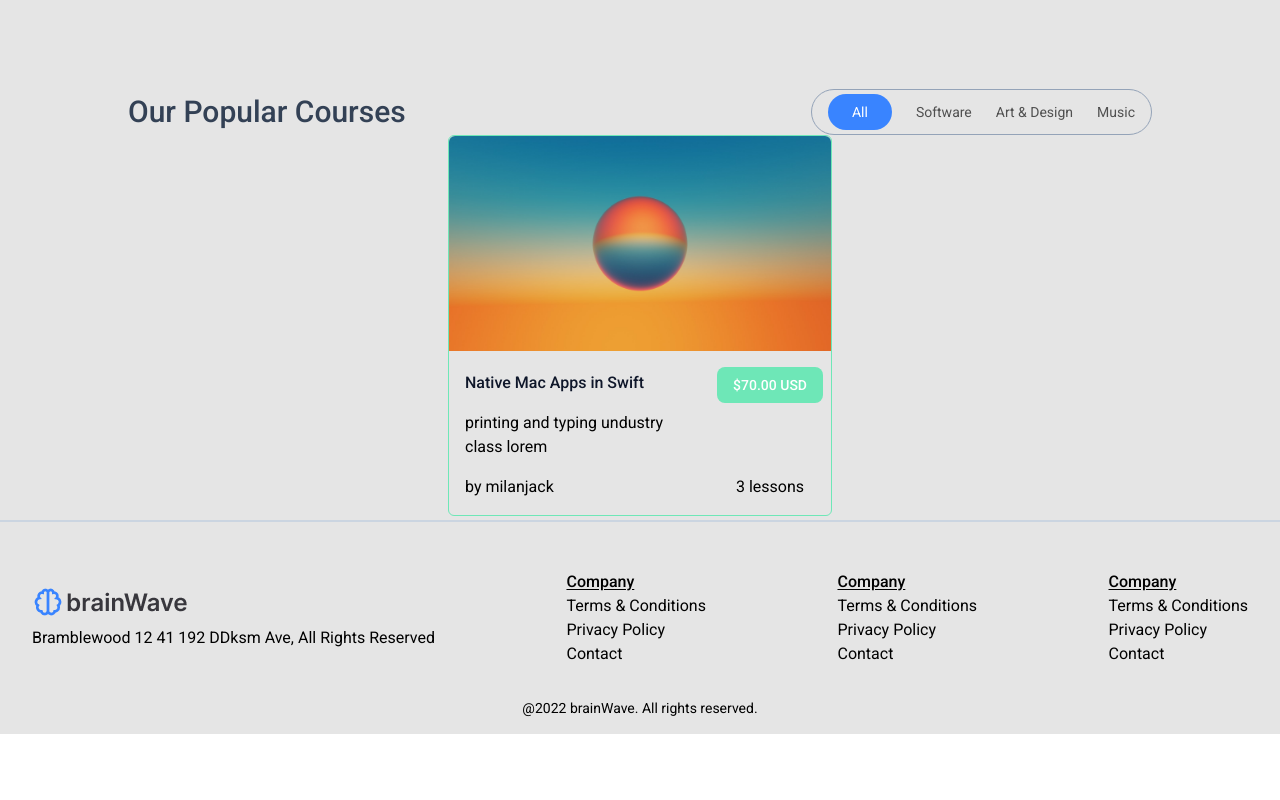
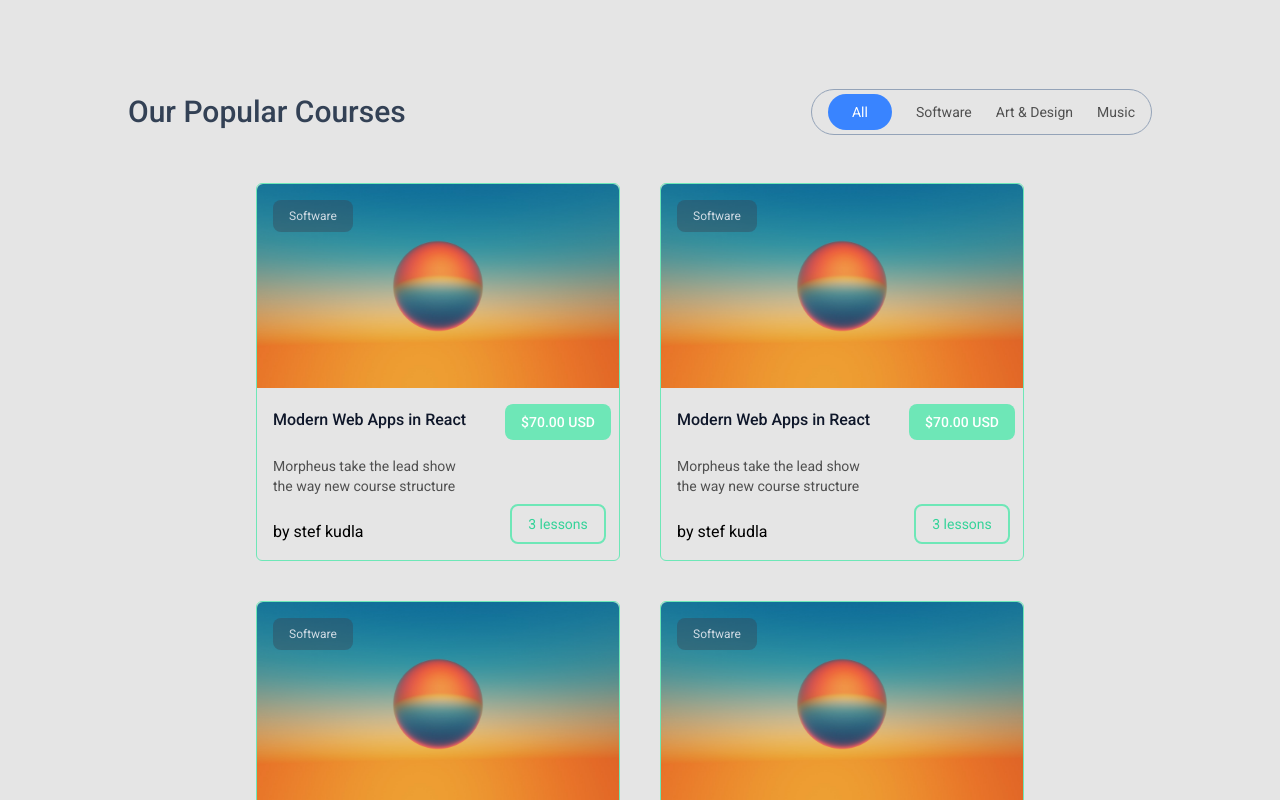
Before and after one commit to stefkudla/brainWave-2, a React (Create React App) app: page /pathways in a window 1280 px wide. Shown: the part 600-1400 px from the top of the page. Before the commit the page ends 1334 px from the top, so only its background shows below. Built offline with nearby package versions, Linux system fonts and the light colour scheme.

Commit message:
Added course cards

```diff
--- a/src/App.js
+++ b/src/App.js
@@ -27,7 +27,7 @@ function App() {
     },
     {
       id: 1,
-      imgSrc: blogImage1,
+      imgSrc: blogImage5,
       title: 'Coloring Books Trigonometry',
       author: 'Marcus Colson',
       dateTime: 'March 30, 2022',
@@ -35,7 +35,7 @@ function App() {
     },
     {
       id: 2,
-      imgSrc: blogImage2,
+      imgSrc: blogImage4,
       title: 'brainWave Benny',
       author: 'Benny Thomas',
       dateTime: 'March 30, 2022',
--- a/src/components/BlogPostCard.jsx
+++ b/src/components/BlogPostCard.jsx
@@ -6,15 +6,19 @@ const BlogPostCard = ({ post }) => {
 
   return (
     <div>
-      <div className="container flex flex-col gap-y-2 max-w-sm">
-        <img src={post.imgSrc} className="max-w-xs" alt={post.title} />
+      <div className="container flex flex-col max-w-sm mx-auto border border-blue-200 rounded-md">
+        <div className="">
+          <img src={post.imgSrc} className="rounded-t-md" alt={post.title} />
+        </div>
+        <div className="p-4">
           <p className="text-xs text-gray-400">{post.dateTime}</p>
           <Link
             to={`/${formatSlug(post.title)}`}
             className="font-medium text-lg cursor-pointer hover:opacity-60 transition-all w-fit">
             {post.title}
           </Link>
-        <p className="text-md text-primary pr-16">{post.body}</p>
+          <p className="text-sm text-primary pr-16 mt-2">{post.body}</p>
+        </div>
       </div>
     </div>
   );
--- a/src/components/CourseCard.jsx
+++ b/src/components/CourseCard.jsx
@@ -5,28 +5,32 @@ const CourseCard = () => {
   return (
     <div>
       <div className="max-w-sm mx-auto border border-emerald-300 rounded-md">
-        <div>
+        <div className="relative">
           <img src={course1} className="rounded-t-md" />
+          <span className="text-slate-200 text-opacity-90 text-xs bg-gray-700 bg-opacity-40 px-4 py-2 rounded-lg absolute top-4 left-4">
+            Software
+          </span>
         </div>
         <div className="flex p-4 pr-2">
           <div className="flex flex-col justify-between pt-1">
             <h6 className="font-medium text-slate-900">
-              Native Mac Apps in Swift
+              Modern Web Apps in React
             </h6>
-
-            <p className="my-4 pr-4">
-              printing and typing undustry class lorem
+            <p className="text-sm text-primary my-6 pr-8">
+              Morpheus take the lead show the way new course structure
             </p>
             <div>
               <img />
-              <span>by milanjack</span>
+              <span>by stef kudla</span>
             </div>
           </div>
           <div className="flex flex-col justify-between items-center">
-            <a className="text-white text-sm whitespace-nowrap font-medium bg-emerald-300 px-4 py-2 rounded-lg cursor-pointer hover:opacity-70 transition-all">
+            <span className="text-white text-sm whitespace-nowrap font-medium bg-emerald-300 px-4 py-2 rounded-lg">
               $70.00 USD
-            </a>
-            <span>3 lessons</span>
+            </span>
+            <span className="text-emerald-400 text-sm whitespace-nowrap border-2 border-emerald-300 px-4 py-2 rounded-lg">
+              3 lessons
+            </span>
           </div>
         </div>
       </div>
--- a/src/components/Courses.jsx
+++ b/src/components/Courses.jsx
@@ -4,8 +4,8 @@ import CourseCard from './CourseCard';
 const Courses = () => {
   return (
     <div>
-      <div className="flex flex-col sm:flex-row justify-between items-center max-w-5xl mx-auto mt-12">
-        <h3 className="mb-4 sm:mb-0 font-medium text-2xl sm:text-3xl text-slate-700">
+      <div className="flex flex-col md:flex-row justify-between items-center max-w-5xl mx-auto mt-12">
+        <h3 className="mb-4 md:mb-0 font-medium text-2xl sm:text-3xl text-slate-700">
           Our Popular Courses
         </h3>
         <div className="flex items-center gap-x-6 border border-1 border-slate-400 py-1 px-4 rounded-full">
@@ -23,7 +23,12 @@ const Courses = () => {
           </a>
         </div>
       </div>
-      <CourseCard />
+      <div className="grid grid-cols-1 max-w-3xl mx-auto my-12 gap-y-12 md:grid-cols-2 md:gap-10">
+        <CourseCard />
+        <CourseCard />
+        <CourseCard />
+        <CourseCard />
+      </div>
     </div>
   );
 };
--- a/src/components/PostList.jsx
+++ b/src/components/PostList.jsx
@@ -29,7 +29,7 @@ const PostList = ({ posts }) => {
         </div>
       </div>
       <div className="w-full mx-auto my-24">
-        <div className="grid grid-cols-1 md:grid-cols-2 xl:grid-cols-3 gap-24 place-items-center">
+        <div className="grid grid-cols-1 md:grid-cols-2 xl:grid-cols-3 gap-24 justify-center">
           {mainPosts.map((post) => (
             <BlogPostCard key={post.id} post={post} />
           ))}
--- a/src/pages/Home.jsx
+++ b/src/pages/Home.jsx
@@ -3,7 +3,7 @@ import { CTA, Features, Header } from '../components';
 
 const Home = () => {
   return (
-    <div className="container mx-auto">
+    <div className="container mx-auto px-2">
       <Header />
       <Features />
       <CTA />
```
Lines whose indentation alone changed are shown as unchanged.
